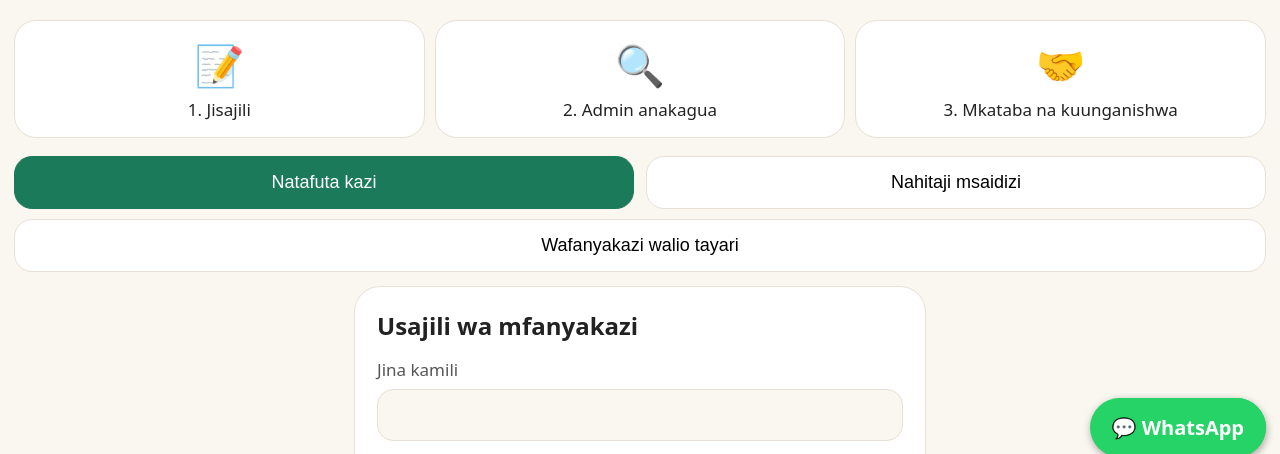
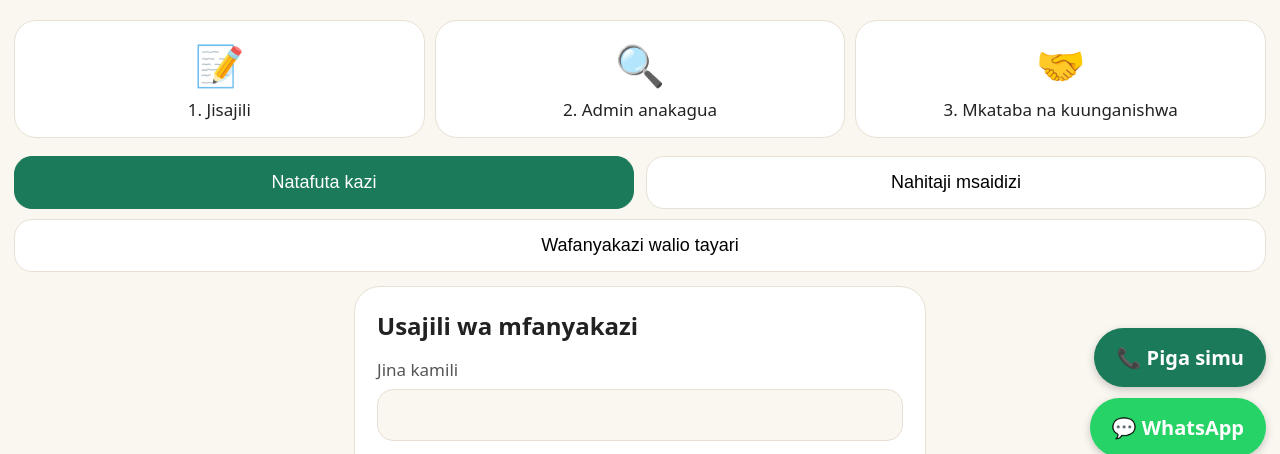
Before and after one commit to alimbaga05/Home--Conect, a website: page public/index.html in a window 1280 px wide. Shown: the part 329-783 px from the top of the page. Drawn offline with Linux system fonts and the light colour scheme; no server answers.

Commit message:
Update style.css

```diff
--- a/public/style.css
+++ b/public/style.css
@@ -17,3 +17,4 @@ input[type=checkbox]{width:auto}.chk label{display:inline-block;margin:6px 12px
 .card img{width:70px;height:70px;object-fit:cover;border-radius:50%;float:right}small{color:#666}
 footer{text-align:center;margin-top:20px}.lnk{background:none;border:0;color:#999;font-size:14px}
 .wa{position:fixed;right:14px;bottom:14px;background:#25d366;color:#fff;font-weight:700;font-size:20px;padding:16px 22px;border-radius:40px;text-decoration:none;box-shadow:0 3px 8px #0003}
+.tel{background:#1b7a5a;bottom:84px}
```
